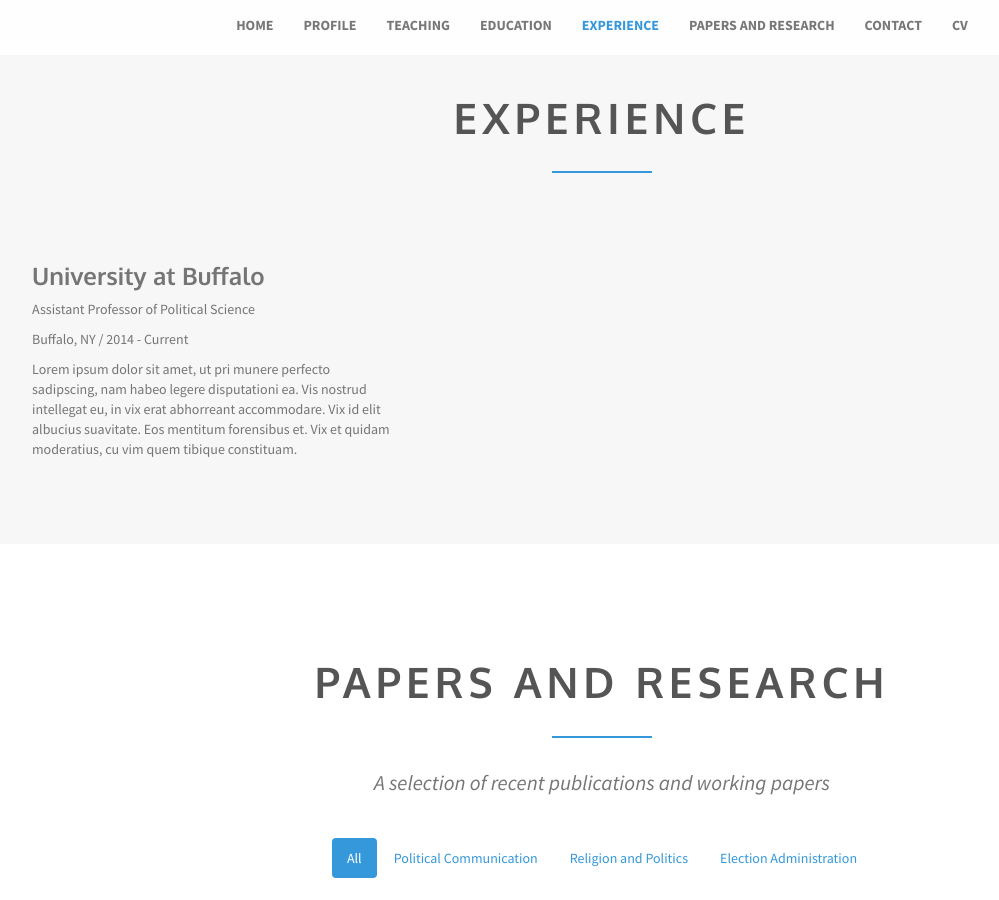
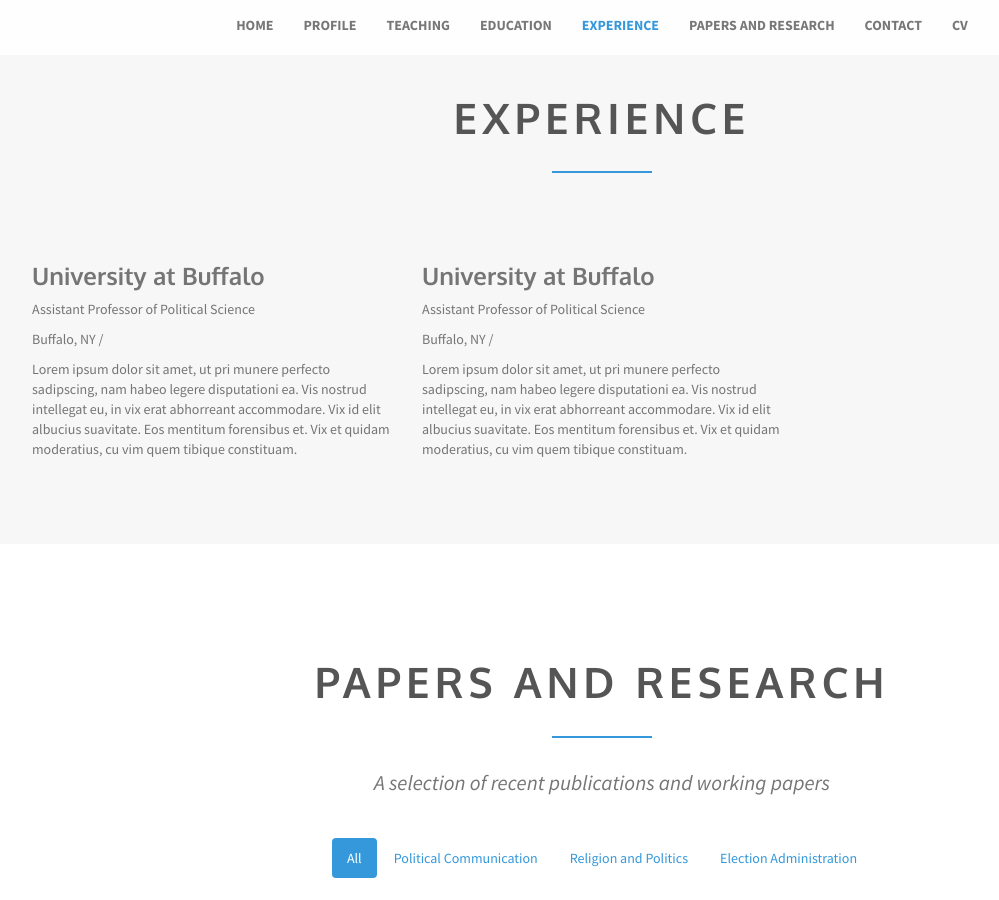
Before and after one commit to neiheisel/neiheisel.github.io, a Jekyll site: the page built from index.html, in a window 1280 px wide and 900 px high, scrolled down 2998 px. Shown: the whole window, without its empty margins (38-1037 px from the left). Built offline with Jekyll 4.4.1, drawn with Linux system fonts in a browser that asks for light colours.

Commit message:
Updated '_data/experiences.yml' via CloudCannon

```diff
--- a/_data/experiences.yml
+++ b/_data/experiences.yml
@@ -1,5 +1,10 @@
 - name: University at Buffalo
   title: Assistant Professor of Political Science
-  location: Buffalo, NY
-  time: 2014 - Current
-  details: Lorem ipsum dolor sit amet, ut pri munere perfecto sadipscing, nam habeo legere disputationi ea. Vis nostrud intellegat eu, in vix erat abhorreant accommodare. Vix id elit albucius suavitate. Eos mentitum forensibus et. Vix et quidam moderatius, cu vim quem tibique constituam.
+  location: 'Buffalo, NY'
+  time: ''
+  details: 'Lorem ipsum dolor sit amet, ut pri munere perfecto sadipscing, nam habeo legere disputationi ea. Vis nostrud intellegat eu, in vix erat abhorreant accommodare. Vix id elit albucius suavitate. Eos mentitum forensibus et. Vix et quidam moderatius, cu vim quem tibique constituam.'
+- name: University at Buffalo
+  title: Assistant Professor of Political Science
+  location: 'Buffalo, NY'
+  time: ''
+  details: 'Lorem ipsum dolor sit amet, ut pri munere perfecto sadipscing, nam habeo legere disputationi ea. Vis nostrud intellegat eu, in vix erat abhorreant accommodare. Vix id elit albucius suavitate. Eos mentitum forensibus et. Vix et quidam moderatius, cu vim quem tibique constituam.'
```
